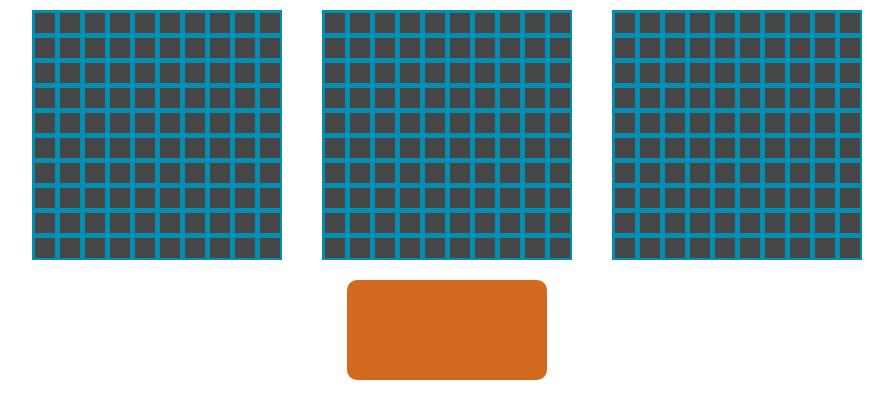
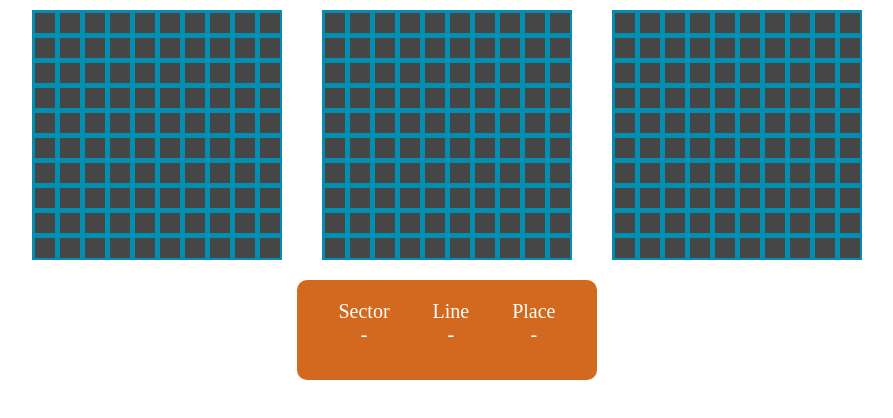
Before and after one commit to AvAValera/Practice-JS-project, a plain HTML site: page Arena/index.html in a window 1280 px wide. Shown: the whole page, without its empty margins (193-1086 px from the left). Drawn offline with Linux system fonts and the light colour scheme.

Commit message:
finish project arena

```diff
--- a/Arena/index.html
+++ b/Arena/index.html
@@ -12,9 +12,18 @@
 
     </div>
     <div class="data">
-        <div class="data-sector"></div>
-        <div class="data-line"></div>
-        <div class="data-place"></div>
+        <div id="sector">
+            <p>Sector</p>
+            <div class="data-sector">-</div>
+        </div>
+        <div id="line">
+            <p>Line</p>
+            <div class="data-line">-</div>
+        </div>
+        <div id="place">
+            <p>Place</p>
+            <div class="data-place">-</div>
+        </div>
     </div>
     <script src="script.js"></script>
 </body>
--- a/Arena/script.js
+++ b/Arena/script.js
@@ -31,6 +31,9 @@ const createPlace = () =>
 createSector();
 
 function showPlace(){
+    const sector = document.querySelector('.data-sector');
+    const line = document.querySelector('.data-line');
+    const place = document.querySelector('.data-place')
     document.querySelector('.container')
     .addEventListener('click', (e) =>{
         if(!e.target.classList.contains('place')){
@@ -39,8 +42,9 @@ function showPlace(){
         const numPlace = e.target.dataset.place;
         const numLine = e.target.closest('.line').dataset.line;
         const numSector = e.target.closest('.sector').dataset.sector;
-        console.log(numSector);
-
+        sector.textContent = numSector;
+        line.textContent = numLine;
+        place.textContent = numPlace;
     })
 
 }
--- a/Arena/style.css
+++ b/Arena/style.css
@@ -25,9 +25,15 @@
 
 }
 .data{
-    width: 200px;
+    display: flex;
+    justify-content: space-around;
+    text-align: center;
+    padding: 20px;
+    width: 300px;
     height: 100px;
     background-color: chocolate;
     margin: 20px auto;
     border-radius: 10px;
+    color: white;
+    font-size: 20px;
 }
```
